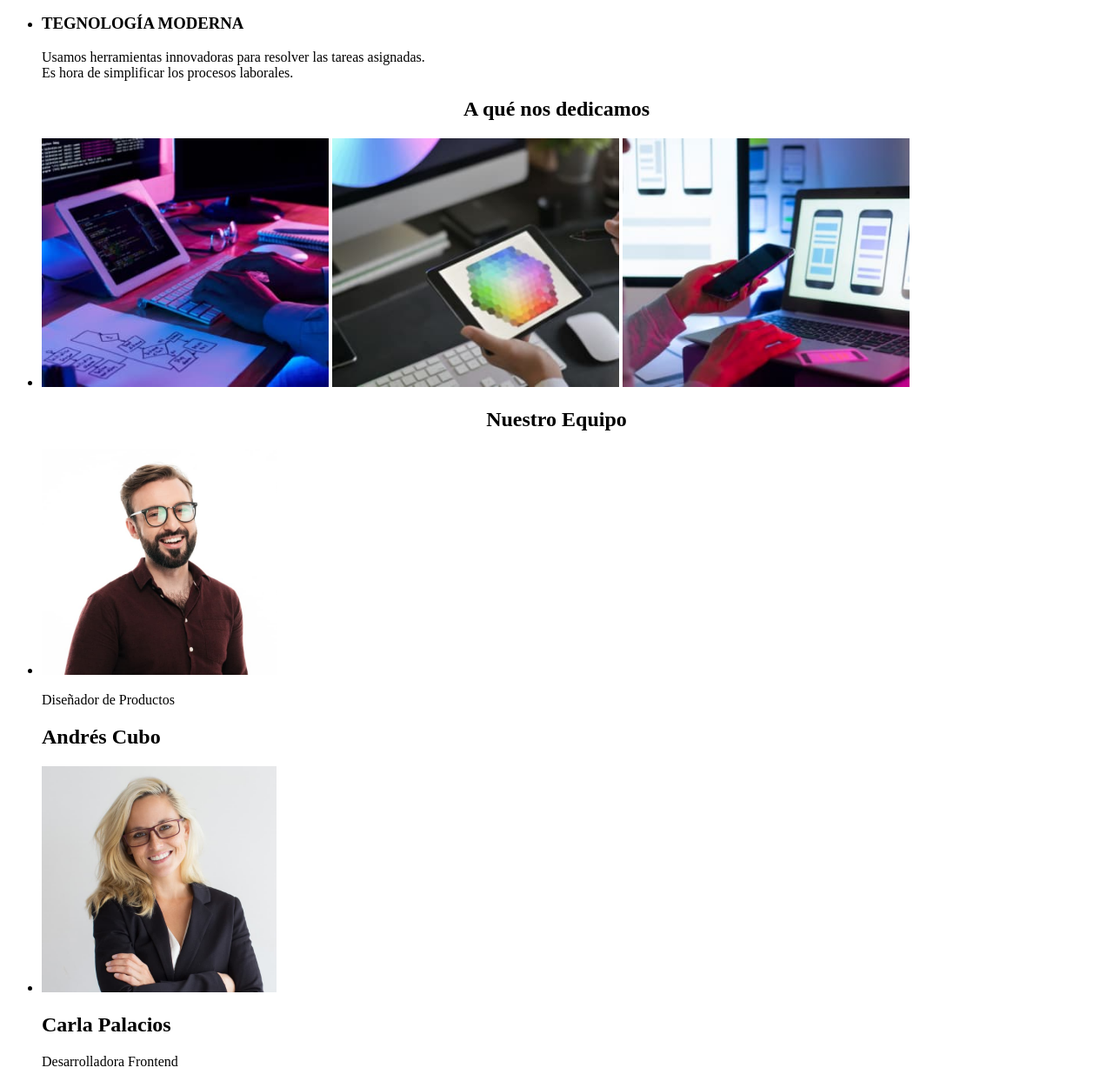
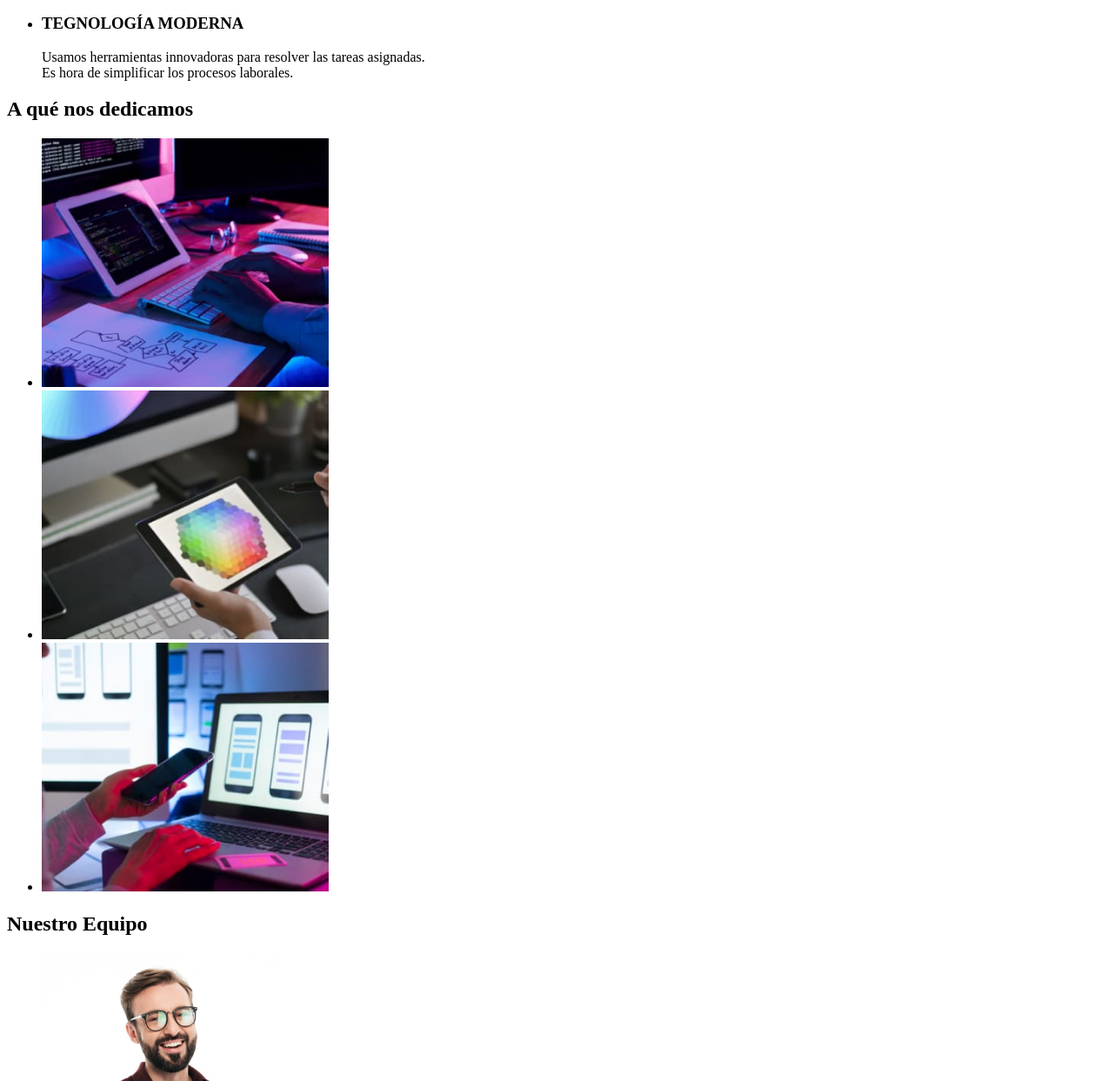
Before and after one commit to Acrosave/goit-markup-hw-01, a plain HTML site: page index.html in a window 1280 px wide. Shown: the part 561-1804 px from the top of the page at 87% size. Drawn offline with Linux system fonts and the light colour scheme.

Commit message:
Tarea nuevamente corregida

```diff
--- a/index.html
+++ b/index.html
@@ -53,39 +53,37 @@
             </ul>
         </section>
         <section>
-            <h2 style="text-align: center;"> <strong> A qué nos dedicamos</strong></h2>
+            <h2>A qué nos dedicamos</h2>
             <ul>
                 <li>
                     <img src="./img/1.jpg" width="330" alt="computador">
+                </li>
+                <li>
                     <img src="./img/3.jpg" width="330" alt="tablet">
+                </li>
+                <li>
                     <img src="./img/2.jpg" width="330" alt="celular">
                 </li>
             </ul>
         </section>
         <section>
-            <h2 style="text-align: center;"> <strong>Nuestro Equipo</strong></h2>
+            <h2>Nuestro Equipo</h2>
                 <ul>
                     <li>
                         <img src="./img/4.jpg" width="270" alt="Andres">
                         <p>Diseñador de Productos</p>
                         <h2>Andrés Cubo</h2>
                     </li>
-                </ul>
-                <ul>
                     <li>
                         <img src="./img/5.jpg" width="270" alt="Carla">
                         <h2>Carla Palacios</h2>
                         <p>Desarrolladora Frontend</p>
                     </li>
-                </ul>
-                <ul>
                     <li>
                         <img src="./img/6.jpg" width="270" alt="Mario">
                         <h2>Mario Dorado</h2>
                         <p>Marketing</p>
                     </li>
-                </ul>
-                <ul>
                     <li>
                         <img src="./img/7.jpg" width="270" alt="Pablo">
                         <h2>Pablo Mijangos</h2>
```
